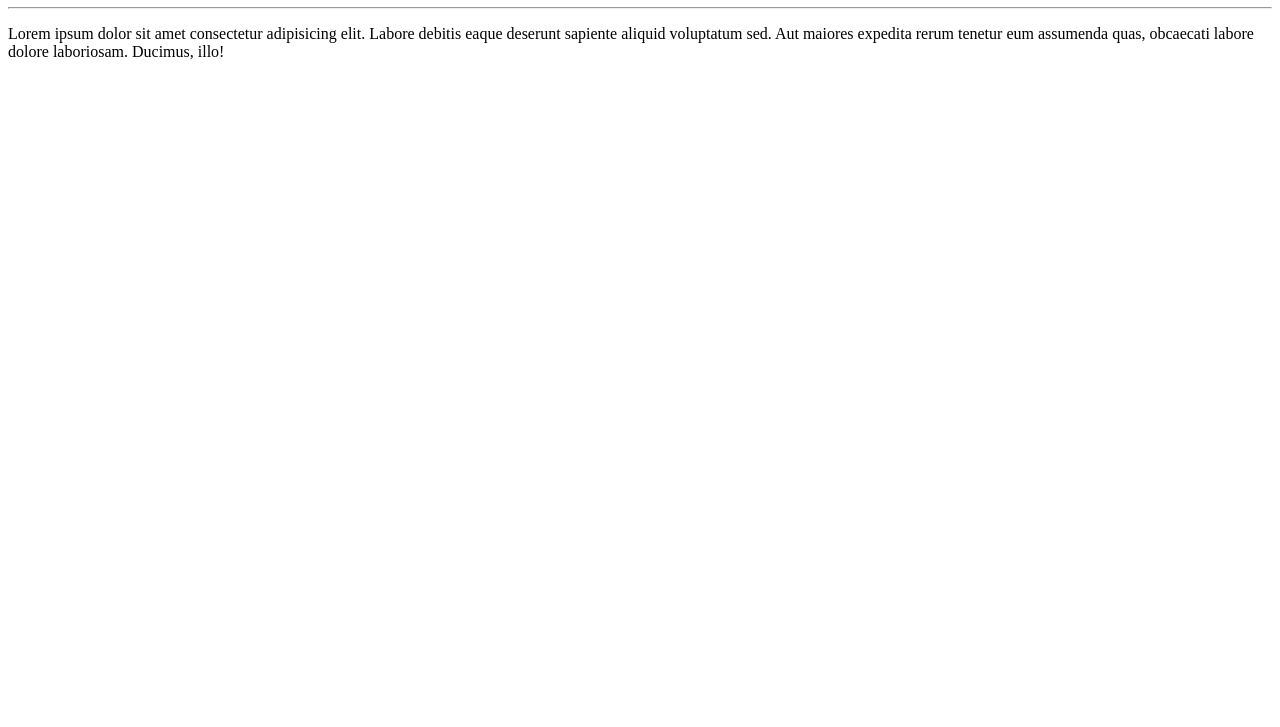
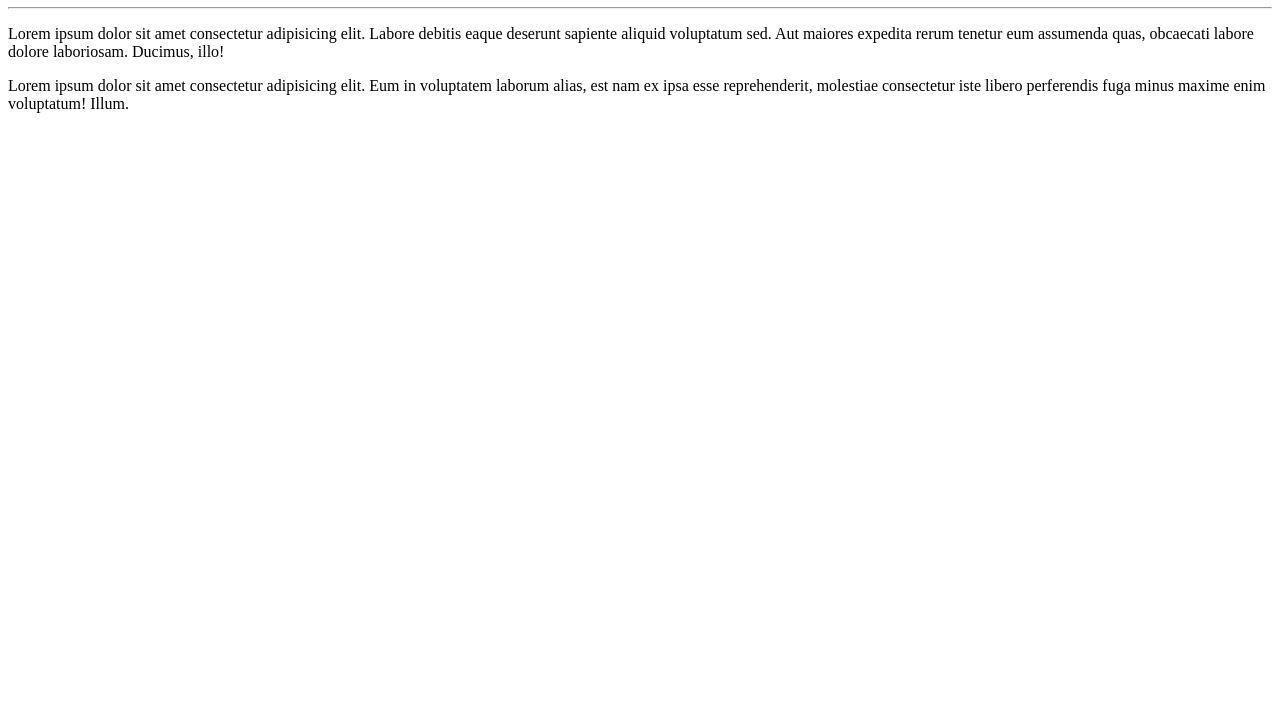
Before and after one commit to isabellalunna/Ola-Mundo, a plain HTML site: page site-exemplo/index.html in a window 1280 px wide. Shown: the part 73-800 px from the top of the page. Drawn offline with Linux system fonts and the light colour scheme.

Commit message:
Adicionei um parágrafo

```diff
--- a/site-exemplo/index.html
+++ b/site-exemplo/index.html
@@ -10,5 +10,6 @@
     <h1>Olá, Mundo!</h1>
     <hr>
     <p>Lorem ipsum dolor sit amet consectetur adipisicing elit. Labore debitis eaque deserunt sapiente aliquid voluptatum sed. Aut maiores expedita rerum tenetur eum assumenda quas, obcaecati labore dolore laboriosam. Ducimus, illo!</p>
+    <p>Lorem ipsum dolor sit amet consectetur adipisicing elit. Eum in voluptatem laborum alias, est nam ex ipsa esse reprehenderit, molestiae consectetur iste libero perferendis fuga minus maxime enim voluptatum! Illum.</p>
 </body>
 </html>
```
